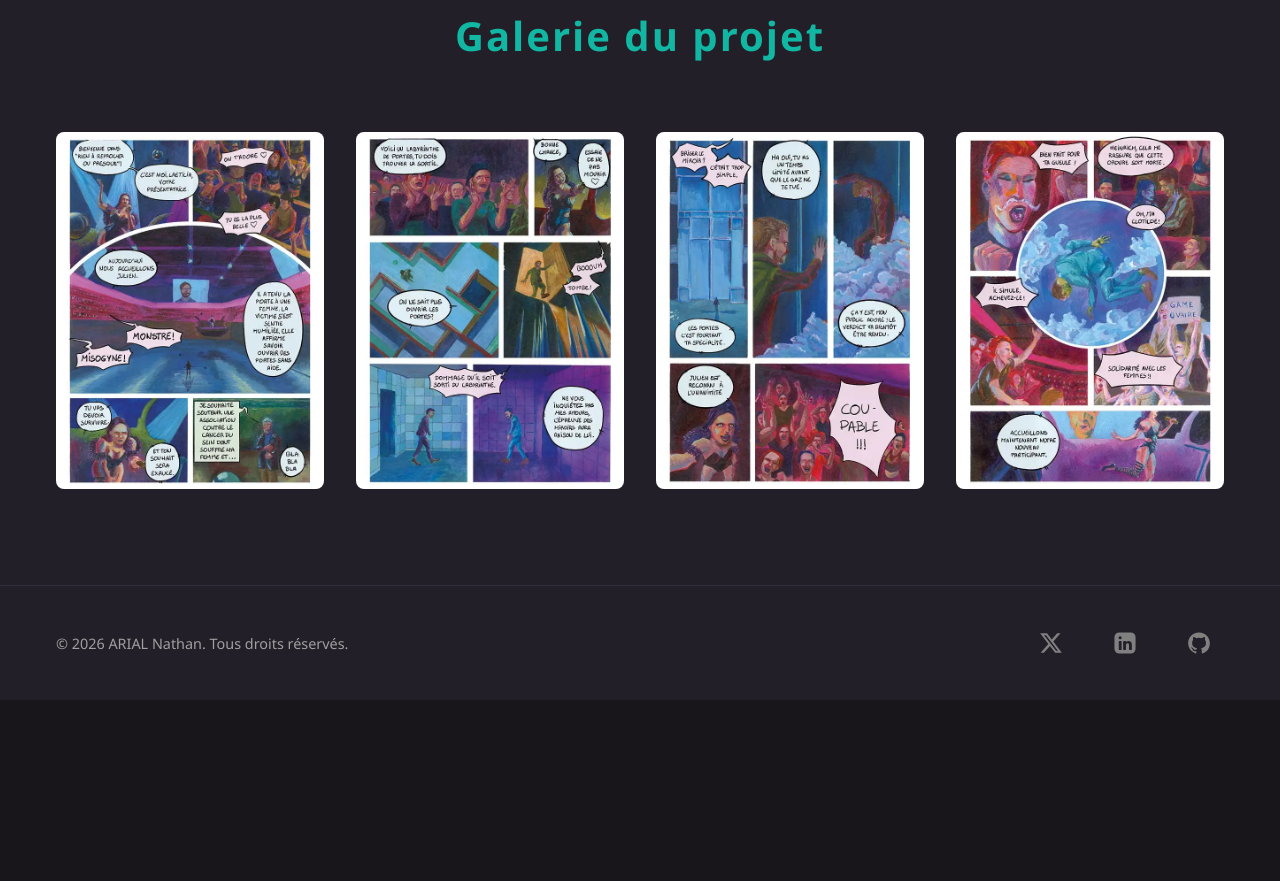
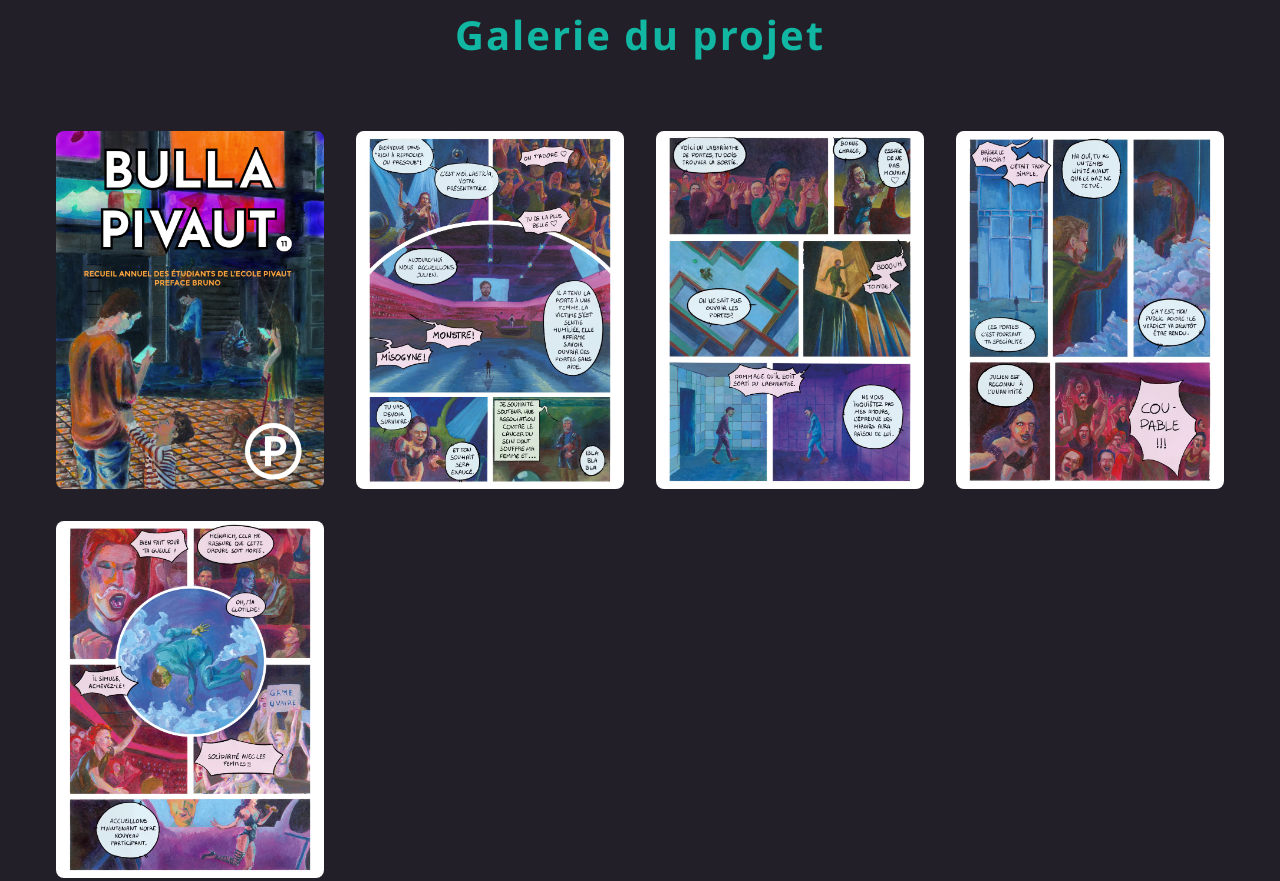
Before and after one commit to ArialNathan/ArialNathan.github.io, a plain HTML site: page project-bullapivaut.html in a window 1280 px wide. Shown: the part 1674-2555 px from the top of the page. Before the commit the page ends 2374 px from the top, so only its background shows below. Drawn offline with Linux system fonts and the light colour scheme.

Commit message:
Add files via upload

```diff
--- a/css/project.css
+++ b/css/project.css
@@ -190,6 +190,7 @@
   border-radius: 8px;
   aspect-ratio: 3 / 4;
   cursor: pointer;
+  max-width: 400px;
 }
 
 .gallery-item img {
--- a/project-bullapivaut.html
+++ b/project-bullapivaut.html
@@ -54,7 +54,7 @@
                 <div class="project-content">
                     <!-- Project Image -->
                     <div class="project-image">
-                        <img src="img/BullAPivaut/Cover.webp" alt="BullAPivaut Project">
+                        <img src="img/BullAPivaut/med/Bullapivaut11-couverture.avif" alt="BullAPivaut Project">
                     </div>
 
                     <!-- Project Description -->
@@ -100,16 +100,19 @@
                 <div class="gallery-grid">
                     <!-- Add more project images here -->
                     <div class="gallery-item">
-                        <img src="img/BullAPivaut/Page1.webp" alt="Gallery 1">
+                        <img src="img/BullAPivaut/med/Bullapivaut11-couverture.avif" alt="Gallery 1">
                     </div>
                     <div class="gallery-item">
-                        <img src="img/BullAPivaut/Page2.webp" alt="Gallery 2">
+                        <img src="img/BullAPivaut/med/Page1.avif" alt="Gallery 1">
                     </div>
                     <div class="gallery-item">
-                        <img src="img/BullAPivaut/Page3.webp" alt="Gallery 3">
+                        <img src="img/BullAPivaut/med/Page2.avif" alt="Gallery 2">
                     </div>
                     <div class="gallery-item">
-                        <img src="img/BullAPivaut/Page4.webp" alt="Gallery 4">
+                        <img src="img/BullAPivaut/med/Page3.avif" alt="Gallery 3">
+                    </div>
+                    <div class="gallery-item">
+                        <img src="img/BullAPivaut/med/Page4.avif" alt="Gallery 4">
                     </div>
                 </div>
             </div>
```
Also changed, not shown: index.html (+3 -3 lines), img/BullAPivaut/heigh/Cover.webp (added), img/BullAPivaut/heigh/Page1.webp (added), img/BullAPivaut/heigh/Page2.webp (added), img/BullAPivaut/heigh/Page3.webp (added), img/BullAPivaut/heigh/Page4.webp (added), img/BullAPivaut/low/Bullapivaut11-couverture.avif (added), img/BullAPivaut/low/Page1.avif (added), img/BullAPivaut/low/Page2.avif (added), img/BullAPivaut/low/Page3.avif (added), img/BullAPivaut/low/Page4.avif (added), img/BullAPivaut/med/Bullapivaut11-couverture.avif (added), img/BullAPivaut/med/Page1.avif (added), img/BullAPivaut/med/Page2.avif (added), 2 more files.
